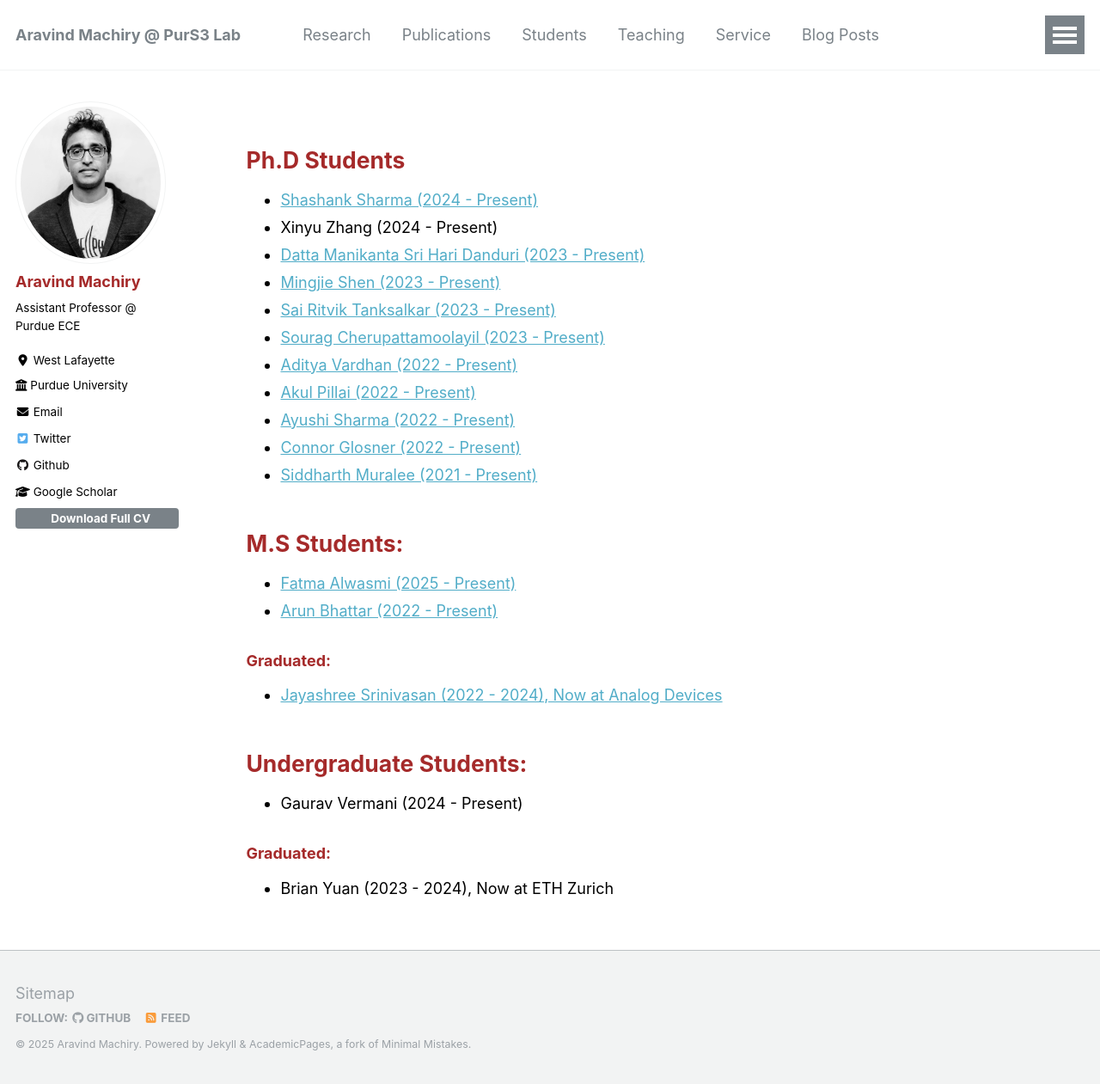
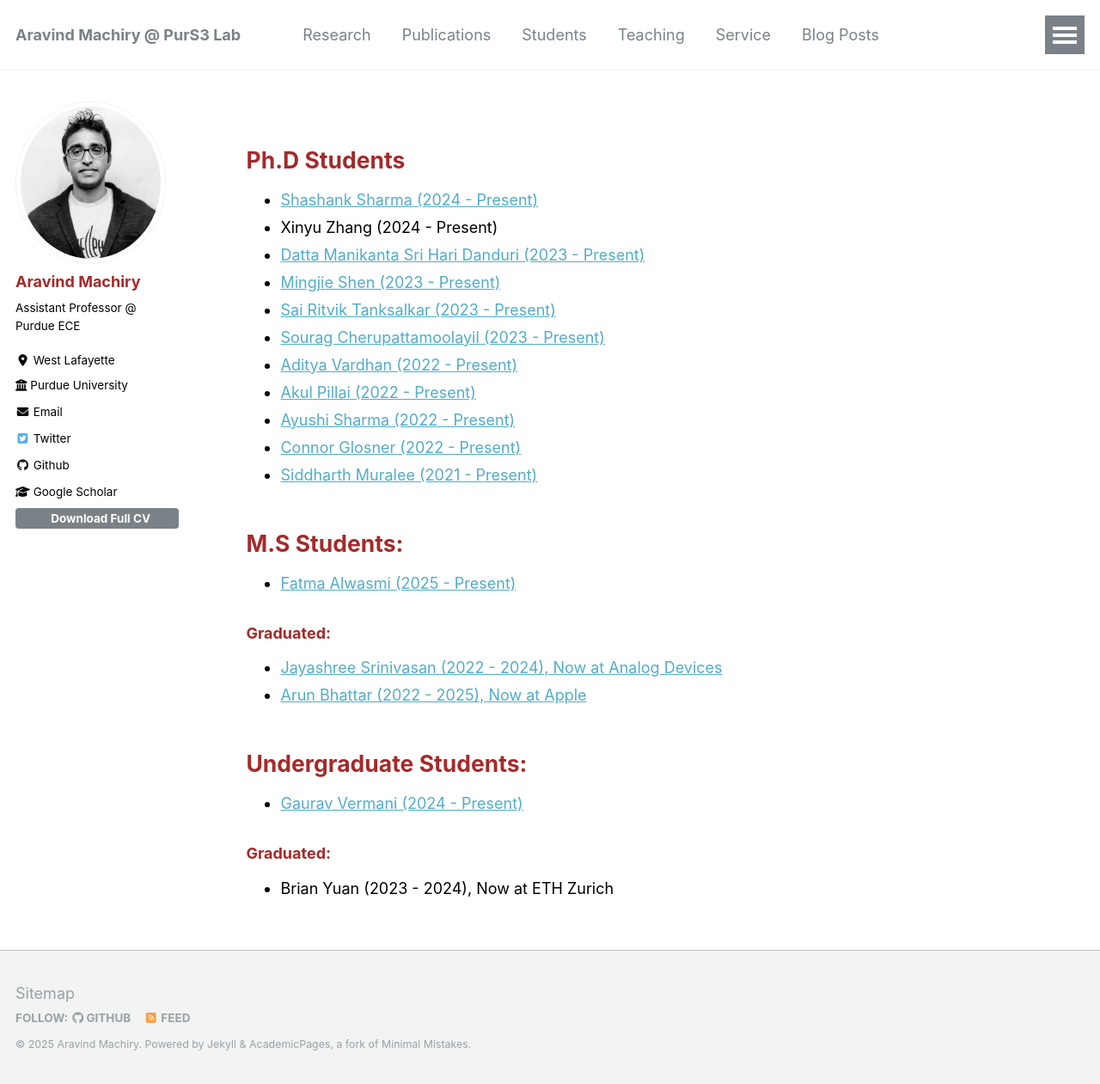
Before and after one commit to Machiry/machiry.github.io, a Jekyll site: the page built from students/index.html, in a window 1280 px wide and 1261 px high. Shown: the whole window at 86% size. Built offline with Jekyll 4.4.1, drawn with Linux system fonts in a browser that asks for light colours; nearby versions of some CDN libraries.

Commit message:
Adding all

```diff
--- a/students/index.html
+++ b/students/index.html
@@ -23,16 +23,16 @@ author_profile: true
 	<h2> M.S Students: </h2>
 	<ul>
 		<li><a href="https://www.linkedin.com/in/fatmaalwasmi/">Fatma Alwasmi (2025 - Present)</a></li>
-		<li><a href="https://www.linkedin.com/in/arun-b-093693148?trk=public_profile_samename-profile">Arun Bhattar (2022 - Present)</a></li>
 	</ul>
 	<h3> Graduated: </h3>
 	<ul>
 		<li><a href="https://www.linkedin.com/in/srinivasan-jayashree?trk=public_profile_browsemap">Jayashree Srinivasan (2022 - 2024), Now at Analog Devices</a></li>
+		<li><a href="https://www.linkedin.com/in/arun-b-093693148?trk=public_profile_samename-profile">Arun Bhattar (2022 - 2025), Now at Apple</a></li>
 	</ul>
 
 	<h2> Undergraduate Students: </h2>
 	<ul>
-		<li>Gaurav Vermani (2024 - Present)</li>
+		<li><a href="https://www.linkedin.com/in/gvermani/">Gaurav Vermani (2024 - Present)</a></li>
 	</ul>
 	<h3> Graduated: </h3>
 	<ul>
```
